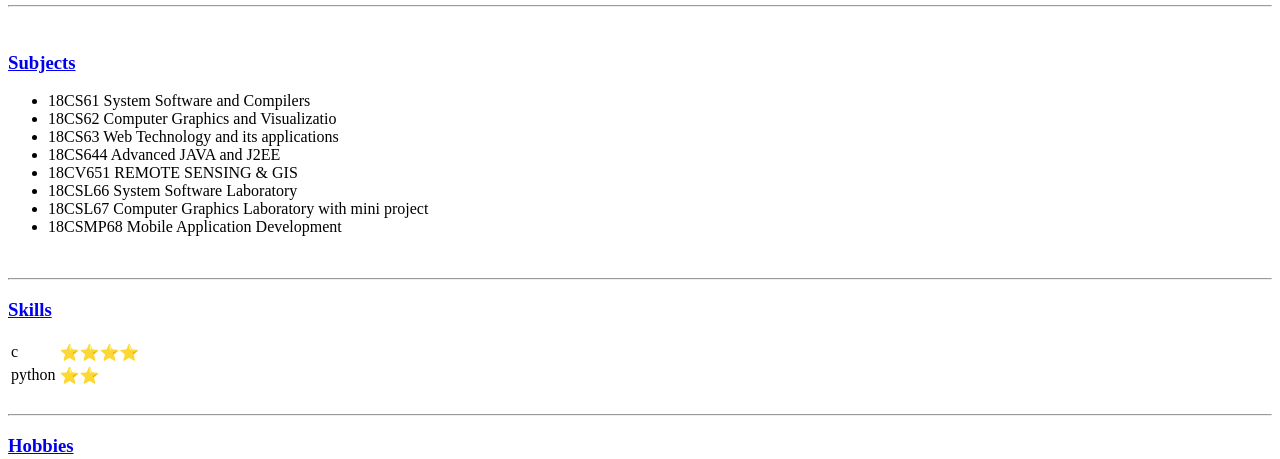
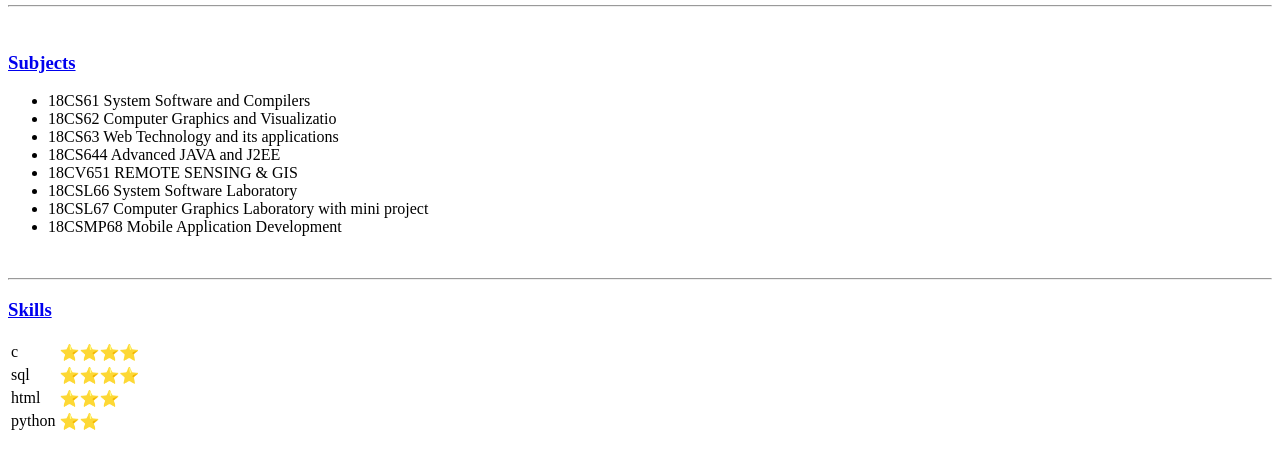
Before and after one commit to kirankanasnale/cv, a plain HTML site: page index.html in a window 1280 px wide. Shown: the part 357-816 px from the top of the page. Drawn offline with Linux system fonts and the light colour scheme.

Commit message:
Update index.html

```diff
--- a/index.html
+++ b/index.html
@@ -38,6 +38,14 @@
       <td>c</td>
       <td>⭐⭐⭐⭐</td>
     </tr>
+     <tr>
+      <td>sql</td>
+      <td>⭐⭐⭐⭐</td>
+    </tr>
+     <tr>
+      <td>html</td>
+      <td>⭐⭐⭐</td>
+    </tr>
     <tr>
       <td>python</td>
       <td>⭐⭐</td>
```
